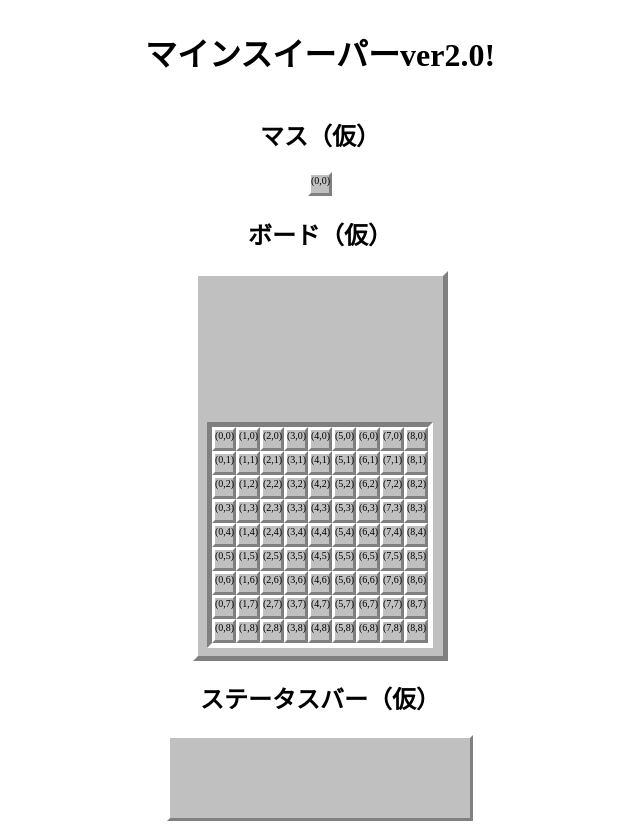
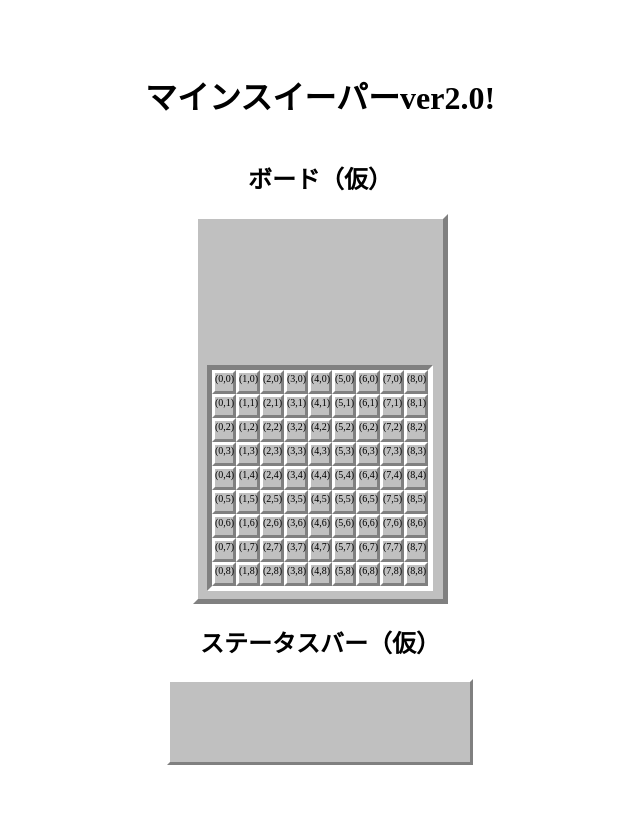
Before and after one commit to rui319420/minesweeper-ver2.0, a Next.js app: page / in a window 1280 px wide. Shown: the whole page, without its empty margins (320-960 px from the left). Built offline with nearby package versions, Linux system fonts and the light colour scheme.

Commit message:
chore: delete temporary cell

```diff
--- a/src/app/page.tsx
+++ b/src/app/page.tsx
@@ -11,8 +11,6 @@ export default function Home() {
 
     <div className="container">
       <h1>マインスイーパーver2.0!</h1>
-      <h2>マス（仮）</h2>
-      <Cell x={0} y={0}></Cell>
       <h2>ボード（仮）</h2>
       <Board></Board>
       <h2>ステータスバー（仮）</h2>
```
